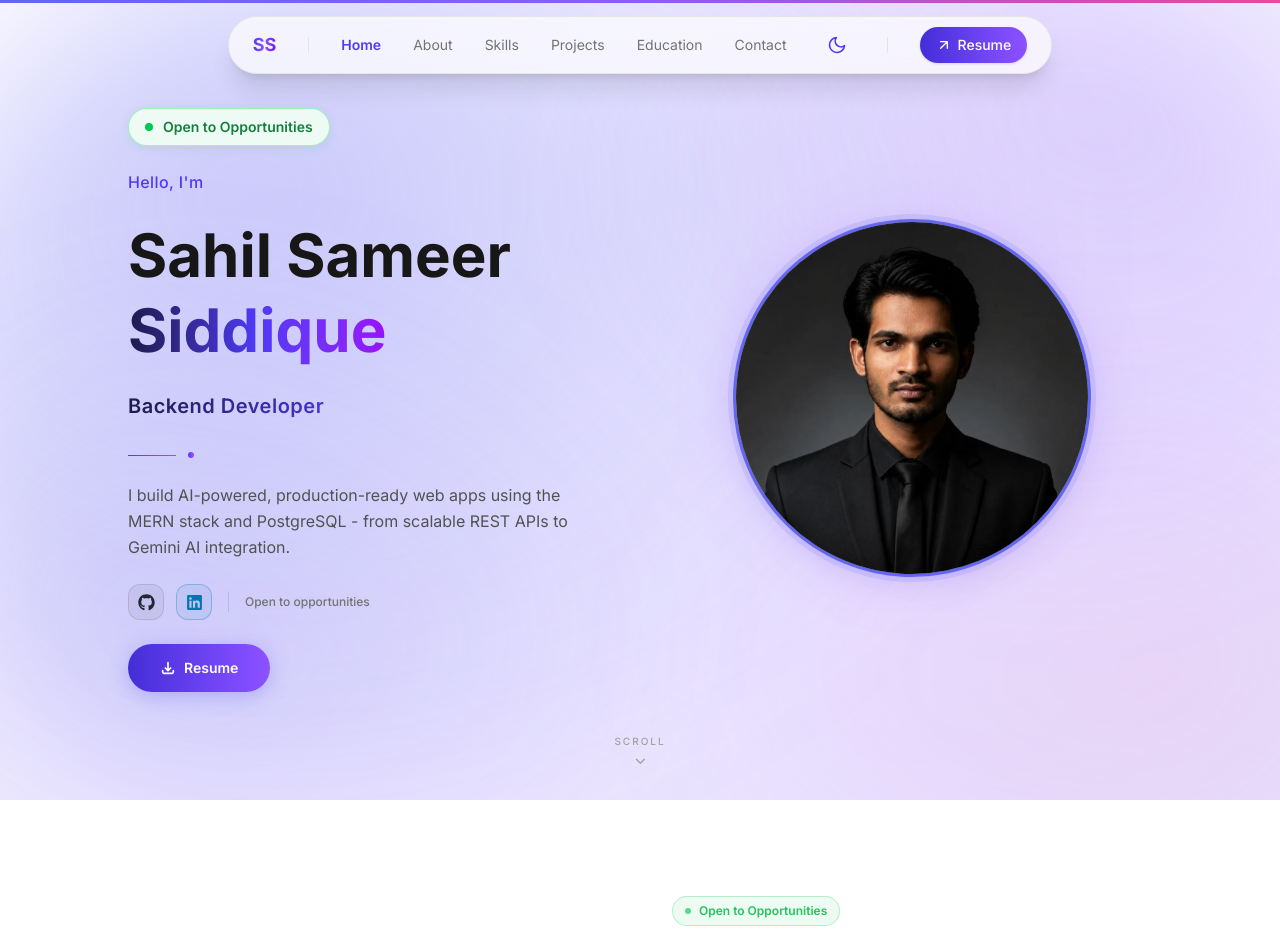
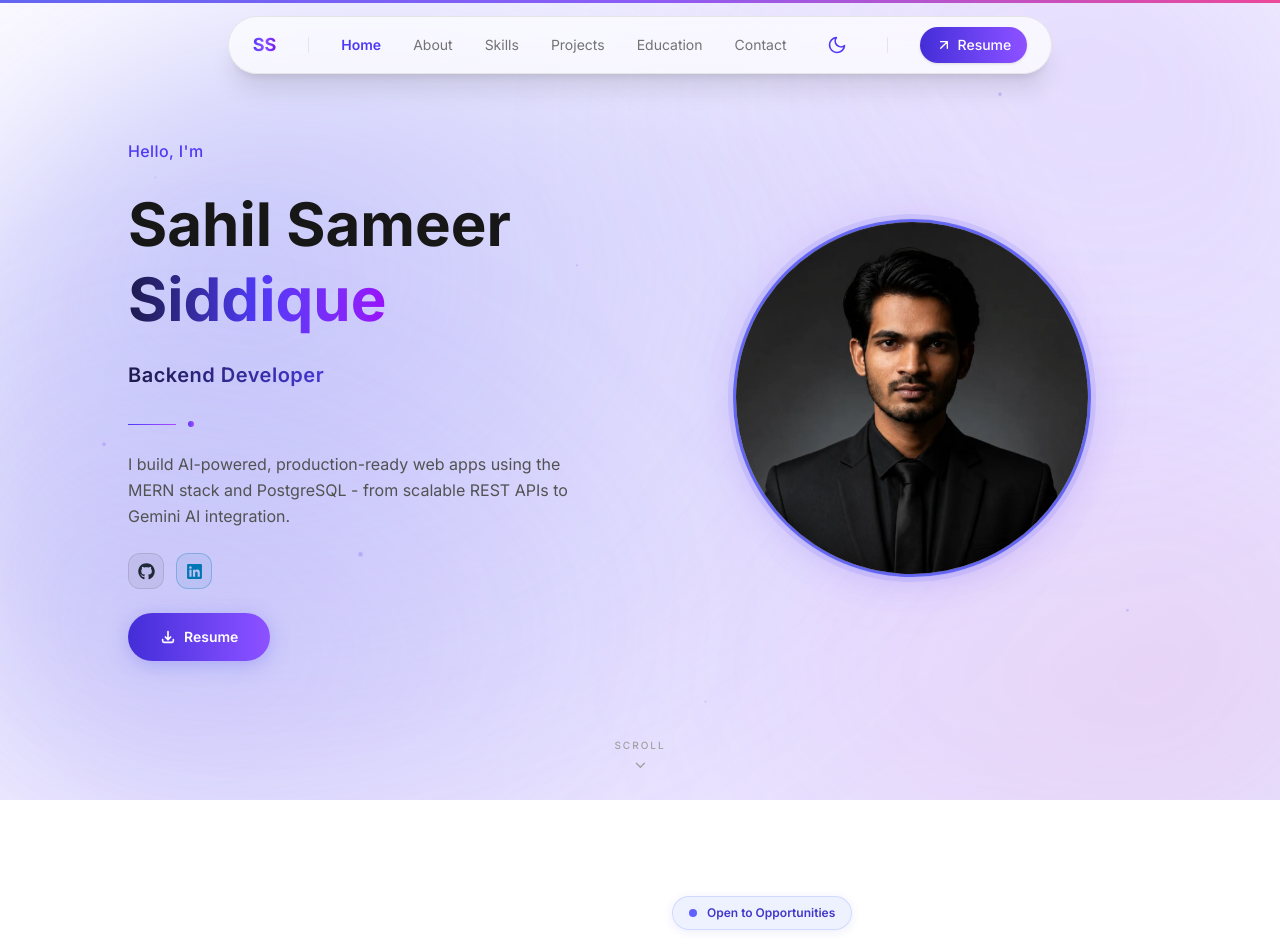
Before and after one commit to SahilSameer18/Portfolio, a React (Vite) app: page / in a window 1280 px wide. Shown: the top 952 px of the page. Built offline with nearby package versions, Linux system fonts and the light colour scheme.

Commit message:
improved the softbackdrop , footer and project sections

```diff
--- a/src/App.jsx
+++ b/src/App.jsx
@@ -45,7 +45,7 @@ function App() {
 
       <SoftBackdrop />
       <Navbar />
-      <Hero />
+      <Hero startAnimation={!showPreloader} />
 
       <Suspense fallback={<SectionFallback />}>
         <About />
--- a/src/components/SoftBackdrop.jsx
+++ b/src/components/SoftBackdrop.jsx
@@ -1,10 +1,27 @@
 /**
- * SoftBackdrop — static full-screen background layer.
+ * SoftBackdrop — full-screen fixed background layer.
  *
- * Deliberately static (no CSS animations, no will-change) to avoid
- * creating extra GPU compositor layers on low-end hardware.
+ * Key blobs in both modes are <motion.div> elements driven by scroll progress,
+ * creating a subtle parallax depth as the user scrolls through sections.
+ * All other blobs remain static for GPU performance.
+ *
+ * transform and opacity are excluded from the global transition rule in
+ * index.css, so Framer Motion's useTransform runs without interference.
  */
+import { motion, useScroll, useTransform } from "framer-motion";
+
 const SoftBackdrop = () => {
+  const { scrollYProgress } = useScroll();
+
+  // ── Dark mode blob drifts (pixel offsets, smooth & subtle) ────────────────
+  const darkTop_Y  = useTransform(scrollYProgress, [0, 1], [0,  90]);  // top blob drifts down
+  const darkBotR_Y = useTransform(scrollYProgress, [0, 1], [0, -70]);  // bottom-right drifts up
+  const darkBotL_X = useTransform(scrollYProgress, [0, 1], [0,  55]);  // bottom-left drifts right
+
+  // ── Light mode blob drifts ─────────────────────────────────────────────────
+  const lightTL_Y  = useTransform(scrollYProgress, [0, 1], [0,  80]);  // top-left drifts down
+  const lightTR_Y  = useTransform(scrollYProgress, [0, 1], [0, -55]);  // top-right drifts up
+
   return (
     <div className="fixed inset-0 -z-10 pointer-events-none overflow-hidden">
 
@@ -12,31 +29,32 @@ const SoftBackdrop = () => {
       <div
         className="absolute inset-0 opacity-100 dark:opacity-0 transition-opacity duration-500"
         style={{
-          /* Cooler, crisper indigo-purple base — feels modern, not washed out */
           background: "linear-gradient(150deg, #fbfaff 0%, #f2efff 38%, #ece6ff 70%, #e7e0fe 100%)",
         }}
       >
-        {/* ── Top-left: primary indigo glow — hero section anchor ── */}
-        <div
+        {/* ── Top-left: primary indigo glow — scroll-driven ── */}
+        <motion.div
           className="absolute -left-24 -top-16 w-[72rem] h-[54rem] rounded-full"
           style={{
             background:
               "radial-gradient(ellipse at 30% 30%, rgba(99,102,241,0.32) 0%, rgba(99,102,241,0.12) 40%, transparent 72%)",
             filter: "blur(80px)",
+            y: lightTL_Y,
           }}
         />
 
-        {/* ── Top-right: violet accent ── */}
-        <div
+        {/* ── Top-right: violet accent — scroll-driven ── */}
+        <motion.div
           className="absolute -right-16 -top-8 w-[48rem] h-[38rem] rounded-full"
           style={{
             background:
-              "radial-gradient(ellipse at 70% 20%, rgba(139,92,246,0.22) 0%, rgba(139,92,246,0.08) 50%, transparent 75%)",
+              "radial-gradient(ellipse at 70% 20%, rgba(139,92,246,0.12) 0%, rgba(139,92,246,0.05) 50%, transparent 75%)",
             filter: "blur(70px)",
+            y: lightTR_Y,
           }}
         />
 
-        {/* ── Bottom-left: blue-indigo depth accent ── */}
+        {/* ── Bottom-left: static depth accent ── */}
         <div
           className="absolute -left-10 bottom-0 w-[44rem] h-[32rem] rounded-full"
           style={{
@@ -46,7 +64,7 @@ const SoftBackdrop = () => {
           }}
         />
 
-        {/* ── Bottom-right: warm rose accent — keeps it from feeling cold ── */}
+        {/* ── Bottom-right: warm rose accent — static ── */}
         <div
           className="absolute -right-20 -bottom-10 w-[42rem] h-[30rem] rounded-full"
           style={{
@@ -56,7 +74,7 @@ const SoftBackdrop = () => {
           }}
         />
 
-        {/* ── Dot-noise texture — slightly more visible for depth ── */}
+        {/* ── Dot-noise texture ── */}
         <div
           className="absolute inset-0"
           style={{
@@ -73,30 +91,33 @@ const SoftBackdrop = () => {
         {/* Deep dark base */}
         <div className="absolute inset-0" style={{ background: "#050507" }} />
 
-        {/* Top-centre glow */}
-        <div
+        {/* Top-centre glow — scroll-driven: drifts downward */}
+        <motion.div
           className="absolute left-1/2 -translate-x-1/2 top-20 w-[44rem] h-[22rem] rounded-full blur-3xl"
           style={{
             background:
-              "radial-gradient(ellipse at center, rgba(99,102,241,0.38) 0%, rgba(236,72,153,0.20) 55%, transparent 80%)",
+              "radial-gradient(ellipse at center, rgba(99,102,241,0.28) 0%, rgba(236,72,153,0.12) 55%, transparent 80%)",
+            y: darkTop_Y,
           }}
         />
 
-        {/* Bottom-right accent */}
-        <div
+        {/* Bottom-right accent — scroll-driven: drifts upward */}
+        <motion.div
           className="absolute right-12 bottom-10 w-[32rem] h-[18rem] rounded-full blur-2xl"
           style={{
             background:
-              "radial-gradient(ellipse at center, rgba(99,102,241,0.26) 0%, rgba(236,72,153,0.16) 60%, transparent 80%)",
+              "radial-gradient(ellipse at center, rgba(99,102,241,0.18) 0%, rgba(236,72,153,0.09) 60%, transparent 80%)",
+            y: darkBotR_Y,
           }}
         />
 
-        {/* Bottom-left accent */}
-        <div
+        {/* Bottom-left accent — scroll-driven: drifts right */}
+        <motion.div
           className="absolute -left-10 bottom-0 w-[30rem] h-[22rem] rounded-full blur-3xl"
           style={{
             background:
-              "radial-gradient(ellipse at center, rgba(147,51,234,0.24) 0%, rgba(99,102,241,0.14) 60%, transparent 80%)",
+              "radial-gradient(ellipse at center, rgba(99,102,241,0.14) 0%, rgba(79,70,229,0.07) 60%, transparent 80%)",
+            x: darkBotL_X,
           }}
         />
 
@@ -110,9 +131,9 @@ const SoftBackdrop = () => {
         />
       </div>
 
-      {/* ── Grain / film-noise texture — both modes ──────────────────── */}
-      {/* SVG fractalNoise at ~3.5% opacity + overlay blend gives the     */}
-      {/* premium tactile "paper" feel without affecting readability.      */}
+      {/* ── Grain / film-noise texture — both modes ──────────────────────────
+           SVG fractalNoise at ~3.5% opacity + overlay blend gives the
+           premium tactile "paper" feel without affecting readability.         */}
       <div
         aria-hidden="true"
         className="absolute inset-0 pointer-events-none"
--- a/src/sections/About.jsx
+++ b/src/sections/About.jsx
@@ -134,17 +134,24 @@ export default function About() {
           {/* Open to opportunities badge */}
           <div>
             <span
-              className="inline-flex items-center gap-2 px-3 py-1.5 rounded-full text-xs font-semibold"
+              className="inline-flex items-center gap-2.5 px-4 py-2 rounded-full text-xs font-semibold"
               style={{
-                background: isDark ? "rgba(34,197,94,0.10)" : "rgba(34,197,94,0.08)",
-                border: "1px solid rgba(34,197,94,0.28)",
-                color: "#22c55e",
+                background: isDark
+                  ? "rgba(99,102,241,0.12)"
+                  : "rgba(238,242,255,0.95)",
+                border: isDark
+                  ? "1px solid rgba(99,102,241,0.32)"
+                  : "1px solid rgba(199,210,254,0.75)",
+                color: isDark ? "#a5b4fc" : "#4338ca",
+                boxShadow: isDark
+                  ? "0 0 20px rgba(99,102,241,0.12)"
+                  : "0 2px 10px rgba(99,102,241,0.12)",
               }}
             >
-              <span
-                className="w-1.5 h-1.5 rounded-full bg-green-500 animate-pulse"
-                aria-hidden="true"
-              />
+              <span className="relative flex h-2 w-2 flex-shrink-0">
+                <span className="animate-ping absolute inline-flex h-full w-full rounded-full bg-indigo-400 opacity-75" />
+                <span className="relative inline-flex rounded-full h-2 w-2 bg-indigo-500" />
+              </span>
               Open to Opportunities
             </span>
           </div>
--- a/src/sections/Hero.jsx
+++ b/src/sections/Hero.jsx
@@ -20,20 +20,55 @@ const itemVariants = {
   show: { opacity: 1, y: 0, transition: { duration: 0.8, ease: "easeOut" } },
 };
 
-export default function Hero() {
+// ── Static particle config (outside component to avoid re-creation per render) ──
+const PARTICLES = [
+  { size: 3, x: "12%",  y: "22%", delay: 0,   dur: 7   },
+  { size: 4, x: "78%",  y: "14%", delay: 1.4, dur: 9   },
+  { size: 2, x: "63%",  y: "58%", delay: 0.8, dur: 8   },
+  { size: 5, x: "28%",  y: "72%", delay: 2.1, dur: 11  },
+  { size: 3, x: "88%",  y: "78%", delay: 0.4, dur: 10  },
+  { size: 2, x: "45%",  y: "35%", delay: 3.0, dur: 8.5 },
+  { size: 4, x: "8%",   y: "58%", delay: 1.8, dur: 9.5 },
+  { size: 3, x: "55%",  y: "88%", delay: 0.6, dur: 7.5 },
+];
+
+export default function Hero({ startAnimation = true }) {
   const [currentTitle, setCurrentTitle] = useState(0);
   const { theme } = useTheme();
   const isDark = theme === "dark";
 
   useEffect(() => {
+    if (!startAnimation) return;
     const interval = setInterval(() => {
       setCurrentTitle((prev) => (prev + 1) % titles.length);
     }, 3500);
     return () => clearInterval(interval);
-  }, []);
+  }, [startAnimation]);
 
   return (
     <section id="home" className="relative min-h-screen flex items-center scroll-mt-12">
+
+      {/* ── Floating particles — subtle drifting dots behind content ── */}
+      <div className="absolute inset-0 overflow-hidden pointer-events-none" aria-hidden="true">
+        {PARTICLES.map((p, i) => (
+          <motion.div
+            key={i}
+            className="absolute rounded-full"
+            style={{
+              width:  p.size,
+              height: p.size,
+              left:   p.x,
+              top:    p.y,
+              background: isDark
+                ? "radial-gradient(circle, rgba(139,92,246,0.75), rgba(99,102,241,0.18))"
+                : "radial-gradient(circle, rgba(99,102,241,0.50), rgba(139,92,246,0.12))",
+            }}
+            animate={{ y: [0, -(p.size * 3 + 10), 0], opacity: [0.25, 0.75, 0.25] }}
+            transition={{ duration: p.dur, repeat: Infinity, delay: p.delay, ease: "easeInOut" }}
+          />
+        ))}
+      </div>
+
       <div className="max-w-7xl mx-auto px-6 md:px-12 w-full grid md:grid-cols-2 gap-16 items-center">
 
         {/* ── Left Text ── */}
@@ -41,33 +76,8 @@ export default function Hero() {
           className="space-y-6"
           variants={containerVariants}
           initial="hidden"
-          animate="show"
+          animate={startAnimation ? "show" : "hidden"}
         >
-
-          {/* Open to Work Badge — prominent hero-level signal */}
-          <motion.div variants={itemVariants}>
-            <span
-              className="inline-flex items-center gap-2.5 px-4 py-2 rounded-full text-sm font-semibold"
-              style={{
-                background: isDark
-                  ? "rgba(34,197,94,0.10)"
-                  : "rgba(240,253,244,0.95)",
-                border: isDark
-                  ? "1px solid rgba(34,197,94,0.32)"
-                  : "1px solid rgba(134,239,172,0.75)",
-                color: isDark ? "#22c55e" : "#15803d",
-                boxShadow: isDark
-                  ? "0 0 20px rgba(34,197,94,0.12)"
-                  : "0 2px 10px rgba(34,197,94,0.14)",
-              }}
-            >
-              <span className="relative flex h-2 w-2 flex-shrink-0">
-                <span className="animate-ping absolute inline-flex h-full w-full rounded-full bg-green-400 opacity-75" />
-                <span className="relative inline-flex rounded-full h-2 w-2 bg-green-500" />
-              </span>
-              Open to Opportunities
-            </span>
-          </motion.div>
 
           {/* Greeting */}
           <motion.p
@@ -155,12 +165,6 @@ export default function Hero() {
             >
               <FaLinkedin size={17} />
             </motion.a>
-
-            <span className="w-px h-5 mx-1" style={{ background: isDark ? "rgba(255,255,255,0.12)" : "rgba(0,0,0,0.10)" }} aria-hidden="true" />
-
-            <span className="text-xs text-neutral-500 dark:text-gray-500 font-medium">
-              Open to opportunities
-            </span>
           </motion.div>
 
           {/* Resume Button */}
@@ -171,7 +175,7 @@ export default function Hero() {
               rel="noopener noreferrer"
               whileHover={{ scale: 1.04, y: -2 }}
               whileTap={{ scale: 0.97 }}
-              className="group inline-flex items-center gap-2 px-8 py-3.5 rounded-full text-white font-semibold text-sm bg-gradient-to-r from-indigo-700 to-violet-500 shadow-[0_4px_20px_rgba(99,102,241,0.35)] hover:shadow-[0_4px_32px_rgba(99,102,241,0.55)] transition-shadow duration-300"
+              className="group btn-shimmer inline-flex items-center gap-2 px-8 py-3.5 rounded-full text-white font-semibold text-sm bg-gradient-to-r from-indigo-700 to-violet-500 shadow-[0_4px_20px_rgba(99,102,241,0.35)] hover:shadow-[0_4px_32px_rgba(99,102,241,0.55)] transition-shadow duration-300"
             >
               {/* Download Icon */}
               <svg
@@ -204,7 +208,7 @@ export default function Hero() {
         <motion.div
           className="flex justify-center"
           initial={{ opacity: 0, x: 40 }}
-          animate={{ opacity: 1, x: 0 }}
+          animate={startAnimation ? { opacity: 1, x: 0 } : { opacity: 0, x: 40 }}
           transition={{ duration: 1, ease: "easeOut" }}
         >
           <motion.div
@@ -243,8 +247,14 @@ export default function Hero() {
 
       {/* ── Scroll-down arrow ── */}
       <motion.div
-        className="absolute bottom-8 left-1/2 -translate-x-1/2 flex flex-col items-center gap-1"
-        animate={{ y: [0, 6, 0] }}
+        className="absolute bottom-8 left-1/2 -translate-x-1/2"
+        initial={{ opacity: 0 }}
+        animate={startAnimation ? { opacity: 1 } : { opacity: 0 }}
+        transition={{ duration: 0.8, delay: 0.6 }}
+      >
+        <motion.div
+          className="flex flex-col items-center gap-1"
+          animate={startAnimation ? { y: [0, 6, 0] } : {}}
           transition={{ duration: 1.8, repeat: Infinity, ease: "easeInOut" }}
           aria-hidden="true"
         >
@@ -265,6 +275,7 @@ export default function Hero() {
             <path d="M6 9l6 6 6-6" />
           </svg>
         </motion.div>
+      </motion.div>
     </section>
   );
 }
```
Also changed, not shown: src/index.css (+27 -0 lines), src/sections/Footer.jsx (+45 -16 lines), src/sections/Project.jsx (+24 -0 lines). Lines whose indentation alone changed are shown as unchanged.
